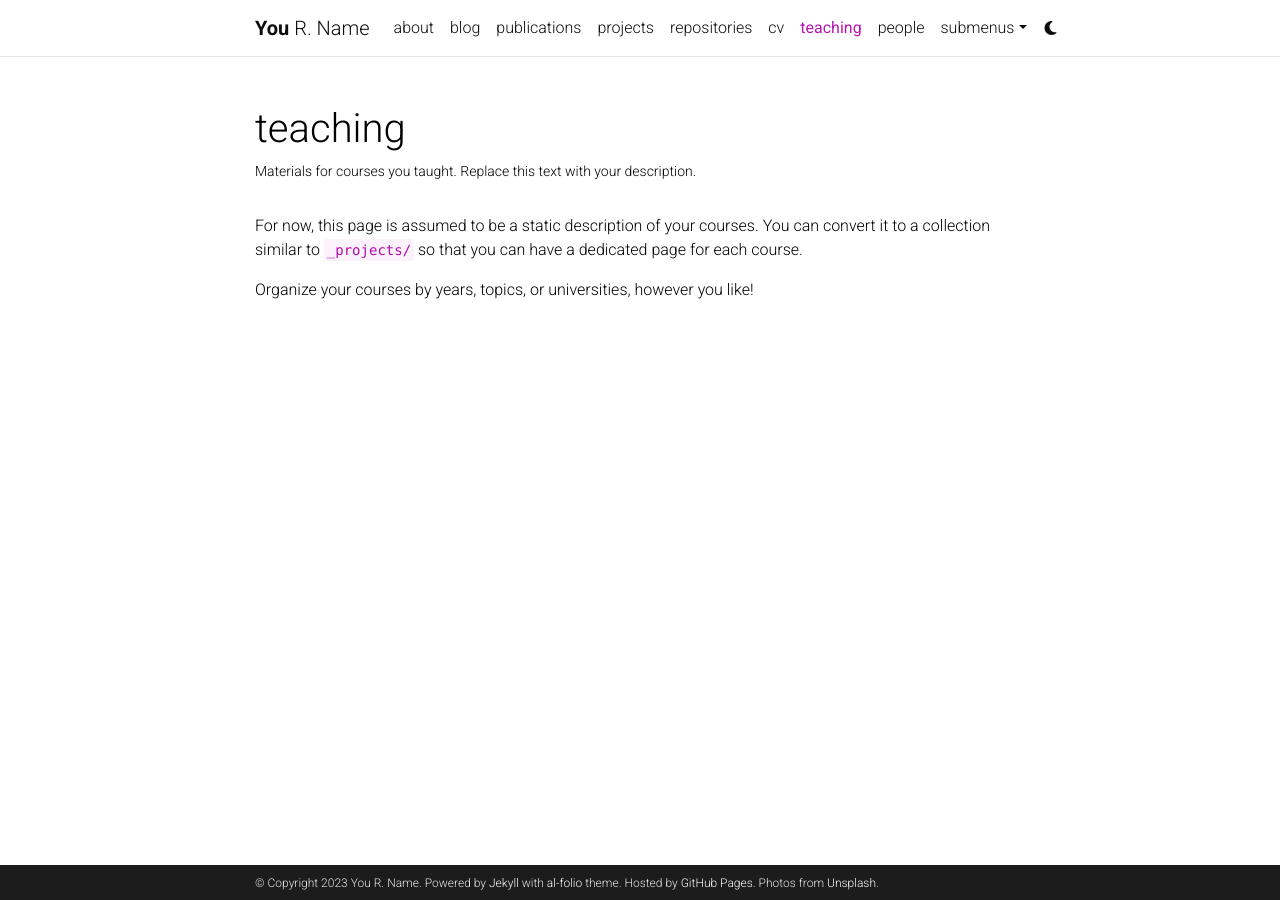
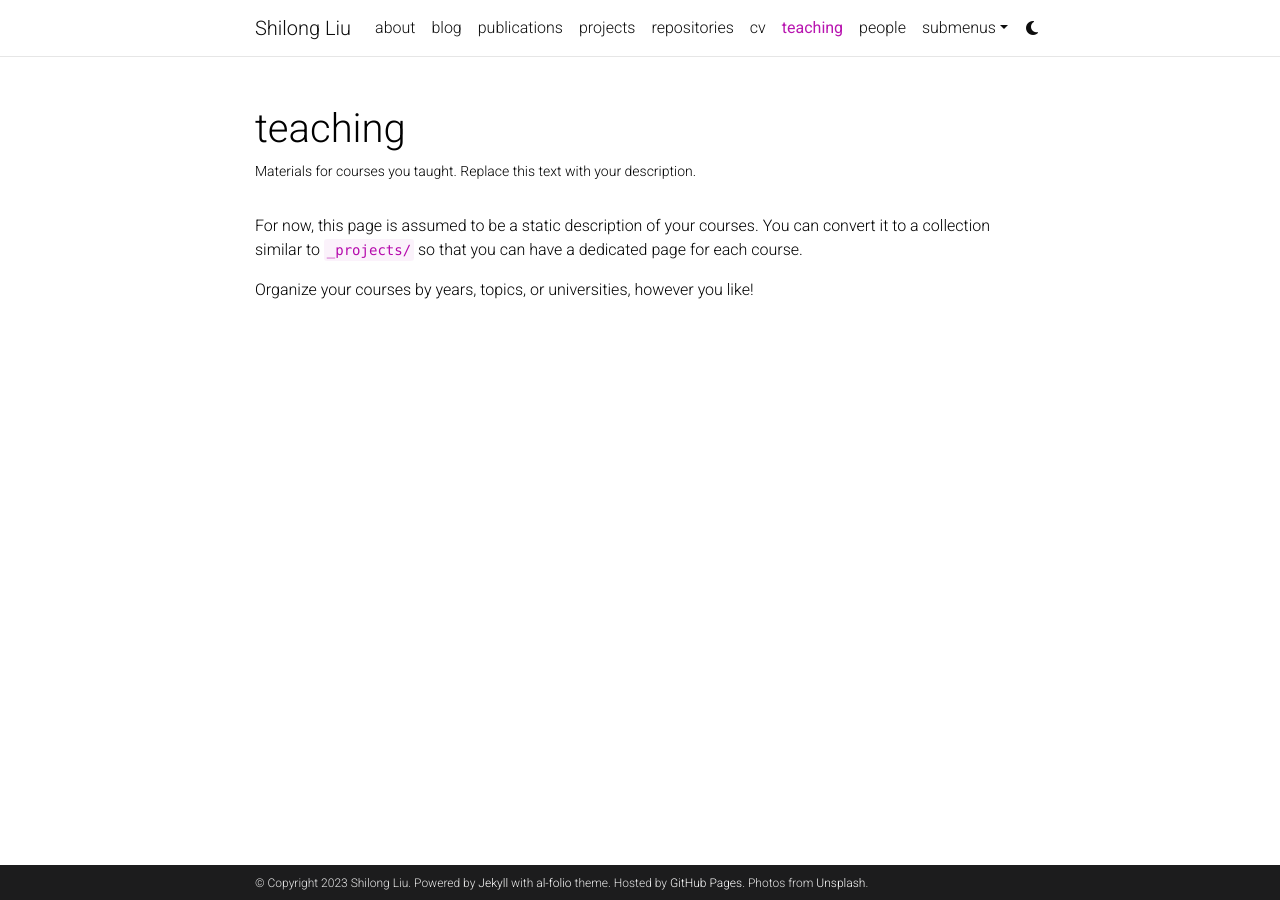
Before and after one commit to SlongLiu/mycv-v2, a Jekyll site: the page built from _pages/teaching.md, in a window 1280 px wide. Built offline with Jekyll 4.4.1, drawn with Linux system fonts in a browser that asks for light colours; comment, search, counter and statistics services are not loaded; a style sheet for code colours, icons or effects is not loaded.

Commit message:
try to deploy the project

```diff
--- a/_config.yml
+++ b/_config.yml
@@ -2,24 +2,22 @@
 # Site settings
 # -----------------------------------------------------------------------------
 
-title: blank # the website title (if blank, full name will be used instead)
-first_name: You
-middle_name: R.
-last_name: Name
-email: you@example.com
+title: Shilong Liu # the website title (if blank, full name will be used instead)
+first_name: Shilong
+last_name: Liu
 description: > # the ">" symbol means to ignore newlines until "footer_text:"
-  A simple, whitespace theme for academics. Based on [*folio](https://github.com/bogoli/-folio) design.
+  Shilong Liu's homepage.
 footer_text: >
   Powered by <a href="https://jekyllrb.com/" target="_blank">Jekyll</a> with <a href="https://github.com/alshedivat/al-folio">al-folio</a> theme.
   Hosted by <a href="https://pages.github.com/" target="_blank">GitHub Pages</a>.
   Photos from <a href="https://unsplash.com" target="_blank">Unsplash</a>.
-keywords: jekyll, jekyll-theme, academic-website, portfolio-website  # add your own keywords or leave empty
+keywords: academic, computer vision, object detection, artifical intellengence.  # add your own keywords or leave empty
 
 lang: en # the language of your site (for example: en, fr, cn, ru, etc.)
-icon: ⚛️  # the emoji used as the favicon (alternatively, provide image name in /assets/img/)
+icon: 🐉  # the emoji used as the favicon (alternatively, provide image name in /assets/img/)
 
-url: https://alshedivat.github.io # the base hostname & protocol for your site
-baseurl: /al-folio # the subpath of your site, e.g. /blog/
+url: https://slongliu.github.io # the base hostname & protocol for your site
+baseurl: /mycv-v2 # the subpath of your site, e.g. /blog/
 last_updated: false # set to true if you want to display last updated in the footer
 impressum_path:  # set to path to include impressum link in the footer, use the same path as permalink in a page, helps to conform with EU GDPR
 
```
